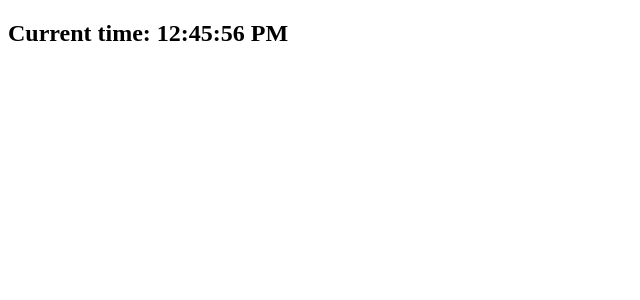
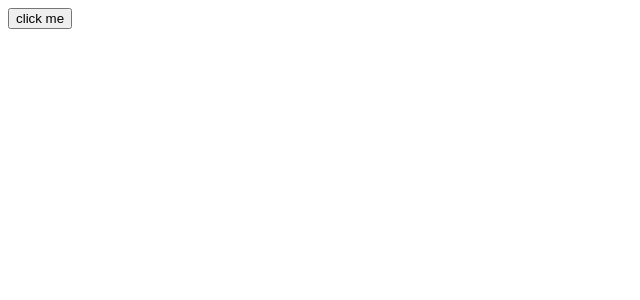
Before and after one commit to RubenCirelli/React, a React (Vite) app: page / in a window 1280 px wide. Shown: the top 300 px of the page, without its empty margins (0-640 px from the left). Built offline with nearby package versions, Linux system fonts and the light colour scheme.

Commit message:
Handle-Events1

```diff
--- a/src/Clock.jsx
+++ /dev/null
@@ -1,20 +0,0 @@
-import { useEffect, useState } from "react"
-
-export function Clock(){
-    const [date, setDate] = useState(new Date())
-
-        useEffect(() => {
-            setInterval(()=> {
-                setDate(new Date())
-            }, 1000)
-        }, [])
-
-
-
-    return (
-        <div>
-            <h2>Current time: {date.toLocaleTimeString()}</h2>
-        </div>
-    )
-
-}
--- /dev/null
+++ b/src/MouseClicker.jsx
@@ -0,0 +1,12 @@
+export function MouseClick(){
+    function handleButtonClick(event){
+        console.log(event.target.name);
+    }
+
+    return(
+        <button name="one" onClick={handleButtonClick}>
+            click me
+        </button>
+    )
+
+}
--- a/src/main.jsx
+++ b/src/main.jsx
@@ -1,4 +1,4 @@
 import {createRoot} from 'react-dom/client'
-import { Clock} from "./Clock";
+import {MouseClick} from "./MouseClicker";
 
-createRoot(document.getElementById("root")).render(<Clock/> )
+createRoot(document.getElementById("root")).render(<MouseClick/> )
```
